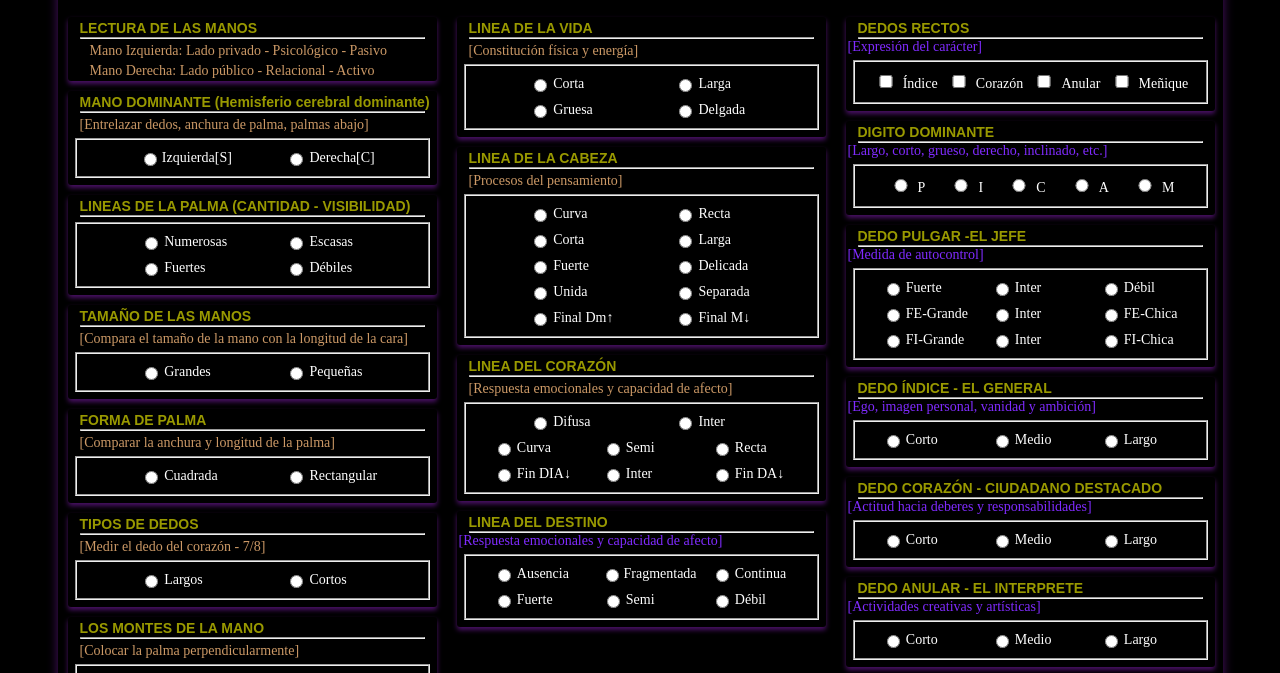
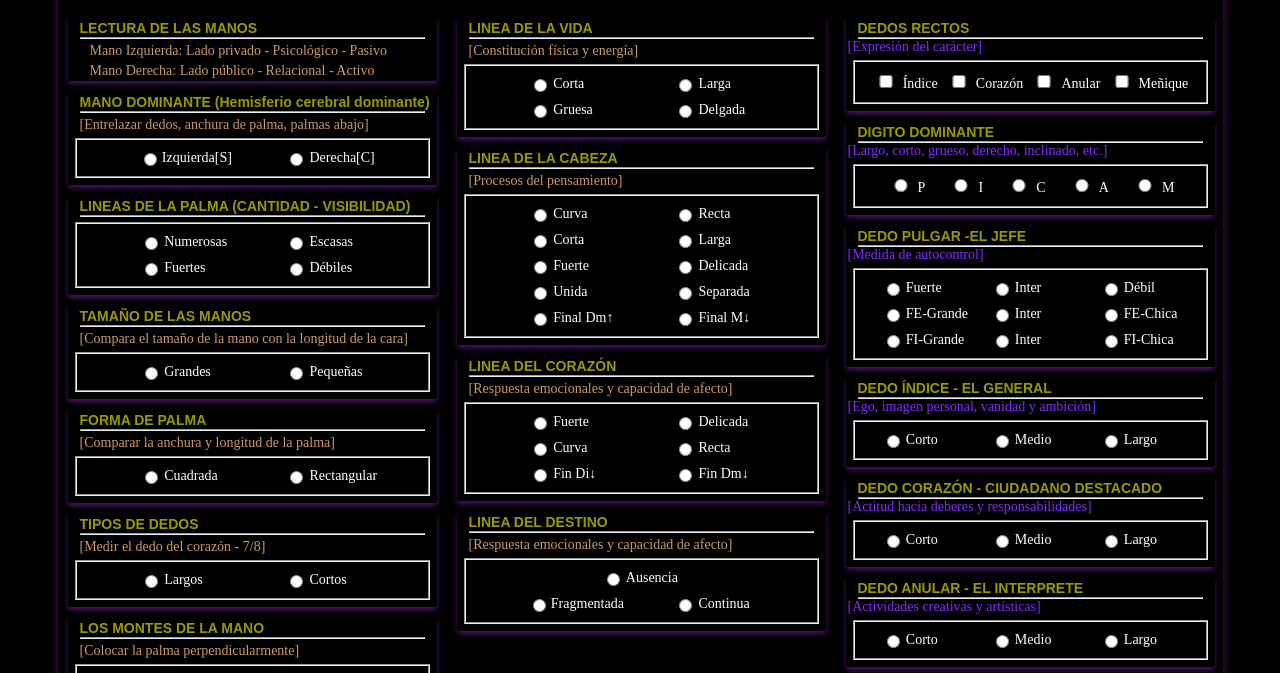
Before and after one commit to Mnemovic/quiromancia, a plain HTML site: page index.html in a window 1280 px wide. Shown: the part 99-772 px from the top of the page. Drawn offline with Linux system fonts and the light colour scheme; a script that the page names is missing.

Commit message:
Add files via upload

```diff
--- a/estilos/styles.css
+++ b/estilos/styles.css
@@ -76,16 +76,16 @@ hr {margin: 0px 10px; }
 
 @media (max-width: 720px)
 {
-    #principal      {   width: 720px;}
-    header          {   max-width: 720px;}
+    #principal      {   width: 700px;}
+    header          {   max-width: 700px;}
     #general        {   flex-direction: column; align-items: center; }
 
 }
 
 @media (max-width: 480px)
 {
-    #principal      {   width: 460px;}
-    header          {   max-width: 460px;}
+    #principal      {   width: 440px;}
+    header          {   max-width: 440px;}
     #general        {   flex-direction: column; align-items: center; }
 
 }
--- a/index.html
+++ b/index.html
@@ -239,40 +239,32 @@
                                 <fieldset>
                                     <div class="opciones">
                                         <div class="agrupa">
-                                            <input type="radio" id="linFuertes" name="marcas" value="1" onclick="receptorDatos('Forma','Curva','Expresa imaginación y creatividad. Evita complicaciones o complejidades. Experimenta con ideas nuevas y asume riesgos calculados. Afronta con energia los problemas para solucionarlos.');" checked="checked">
-                                            <label for="linFuertes">Difusa</label>
+                                            <input type="radio" id="coraMarca1" name="coraMarca" value="1" onclick="receptorDatos('Percepción','Fuerte','Exceso de interés ante las emociones de los demás. Poca sensibilidad frente al daño.');">
+                                            <label for="coraMarca1">Fuerte</label>
                                         </div>
                                         <div class="agrupa">
-                                            <input type="radio" id="linDebiles" name="marcas" value="2" onclick="document.getElementById('txtQueso').value='Débiles'">
-                                            <label for="linDebiles">Inter</label>
+                                            <input type="radio" id="coraMarca2" name="coraMarca" value="2" onclick="receptorDatos('Percepción','Delicada','Falta de interés ante las emociones de los demás. Gran sensibilidad frente al daño. Cadena = Compasión, sensibilidad y vulnerabilidad');">
+                                            <label for="coraMarca2">Delicada</label>
                                         </div>
                                     </div>
                                     <div class="opciones">
                                         <div class="agrupa">
-                                            <input type="radio" id="linFuertes" name="marcas" value="1" onclick="document.getElementById('txtQueso').value='Fuertes'" checked="checked">
-                                            <label for="linFuertes">Curva</label>
+                                            <input type="radio" id="coraForma1" name="coraForma" value="1" onclick="receptorDatos('Forma','Curva','Son abiertamente apasionados, espontáneos y táctiles. Muestran emoción y afecto en público. En las relaciones buscamos dominar.');">
+                                            <label for="coraForma1">Curva</label>
                                         </div>
                                         <div class="agrupa">
-                                            <input type="radio" id="linDebiles" name="marcas" value="2" onclick="document.getElementById('txtQueso').value='Débiles'">
-                                            <label for="linDebiles">Semi</label>
-                                        </div>
-                                        <div class="agrupa">
-                                            <input type="radio" id="linDebiles" name="marcas" value="2" onclick="document.getElementById('txtQueso').value='Débiles'">
-                                            <label for="linDebiles">Recta</label>
+                                            <input type="radio" id="coraForma2" name="coraForma" value="2" onclick="receptorDatos('Forma','Recta','Son más analíticos. Preferimos mostrar afecto en privado. En las relaciones buscamos igualdad o un papel receptivo, de apoyo.');">
+                                            <label for="coraForma2">Recta</label>
                                         </div>
                                     </div>
                                     <div class="opciones">
                                         <div class="agrupa">
-                                            <input type="radio" id="linFuertes" name="marcas" value="1" onclick="document.getElementById('txtQueso').value='Fuertes'" checked="checked">
-                                            <label for="linFuertes">Fin DIA↓</label>
+                                            <input type="radio" id="coraFin1" name="coraFin" value="2" onclick="receptorDatos('Fin','Indice','Desean creer lo mejor de todo el mundo. Tienen grandes expectativas respecto al amor; son idealistas, selectivos y difíciles de satisfacer. Buscan el caballero con su armadura (o la princesa que rescatar). ');">
+                                            <label for="coraFin1">Fin Di↓</label>
                                         </div>
                                         <div class="agrupa">
-                                            <input type="radio" id="linDebiles" name="marcas" value="2" onclick="document.getElementById('txtQueso').value='Débiles'">
-                                            <label for="linDebiles">Inter</label>
-                                        </div>
-                                        <div class="agrupa">
-                                            <input type="radio" id="linDebiles" name="marcas" value="2" onclick="document.getElementById('txtQueso').value='Débiles'">
-                                            <label for="linDebiles">Fin DA↓</label>
+                                            <input type="radio" id="coraFin2" name="coraFin" value="2" onclick="receptorDatos('Fin','Corazon','Son más pragmáticos acerca de las expectativas del amor y el compromiso. Deberían esforzarce para no ser tan sentenciosos, egoístas y juzgar tan rápido a los demás. Deberín dejar atrás el daño y las inseguridades del pasado');">
+                                            <label for="coraFin2">Fin Dm↓</label>
                                         </div>
                                     </div>
                                 </fieldset>
@@ -280,34 +272,22 @@
                             <section id="areas" class="contenedor">
                                 <div><h4>LINEA DEL DESTINO</h4></div>
                                 <div><hr></div>
-                                    <div style="color: #802BFF; font-size: 14px; "> [Respuesta emocionales y capacidad de afecto] </div>
+                                <div class="ayuda"> [Respuesta emocionales y capacidad de afecto] </div>
                                 <fieldset>
                                     <div class="opciones">
                                         <div class="agrupa">
-                                                <input type="radio" id="linFuertes" name="marcas" value="1" onclick="document.getElementById('txtQueso').value='Fuertes'" checked="checked">
-                                                <label for="linFuertes">Ausencia</label>
-                                            </div>
-                                            <div class="agrupa">
-                                                <input type="radio" id="linDebiles" name="marcas" value="2" onclick="document.getElementById('txtQueso').value='Débiles'">
-                                                <label for="linDebiles">Fragmentada</label>
-                                            </div>
-                                            <div class="agrupa">
-                                                <input type="radio" id="linDebiles" name="marcas" value="2" onclick="document.getElementById('txtQueso').value='Débiles'">
-                                                <label for="linDebiles">Continua</label>
+                                             <input type="radio" id="destino" name="destino" value="1" onclick="receptorDatos('Presencia','Ausencia','Un espíritu independiente, sin dirección, rutina o trayectoria vital definida. Rebelión contra las expectativas sociales. Vida aventurera. Son una ley para sí mismos.');">
+                                            <label for="destino">Ausencia</label>
                                         </div>
                                     </div>
                                     <div class="opciones">
                                         <div class="agrupa">
-                                                <input type="radio" id="linFuertes" name="marcas" value="1" onclick="document.getElementById('txtQueso').value='Fuertes'" checked="checked">
-                                                <label for="linFuertes">Fuerte</label>
+                                            <input type="radio" id="destinoLinea1" name="destinoLinea" value="1" onclick="receptorDatos('Percepción','Fragmentada','Muchos cambios sociales; un umbral muy pequeño de aburrimiento. Falta de dirección; pueden ser indecisos, vagos o dispersos. Una vida menos estable, les disgusta la rutina y a menudo sienten ansiedad respecto al futuro.');">
+                                            <label for="destinoLinea1">Fragmentada</label>
                                         </div>
                                         <div class="agrupa">
-                                                <input type="radio" id="linDebiles" name="marcas" value="2" onclick="document.getElementById('txtQueso').value='Débiles'">
-                                                <label for="linDebiles">Semi</label>
-                                            </div>
-                                            <div class="agrupa">
-                                                <input type="radio" id="linDebiles" name="marcas" value="2" onclick="document.getElementById('txtQueso').value='Débiles'">
-                                                <label for="linDebiles">Débil</label>
+                                             <input type="radio" id="destinoLinea2" name="destinoLinea" value="1" onclick="receptorDatos('Percepción','Continua','Una vida laboral estable o un ascenso resuelto en la escala profesional. Objetivos y planes establecidos; saben adonde van. Perseverancia, no los detien ni los reveses ni las interferencias.');">
+                                            <label for="destinoLinea2">Continua</label>
                                         </div>
                                     </div>
                                 </fieldset>
```
Lines whose indentation alone changed are shown as unchanged.
